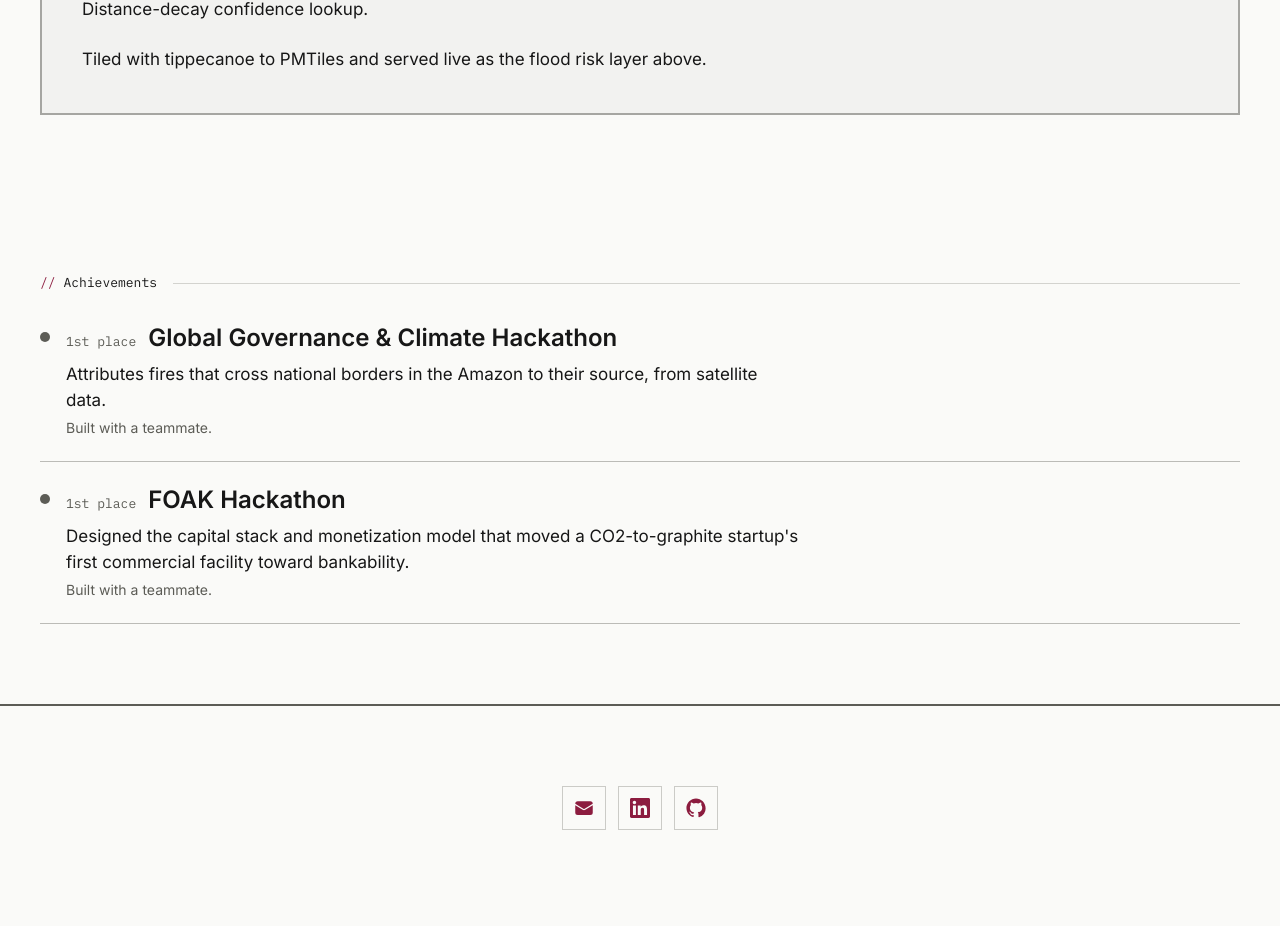
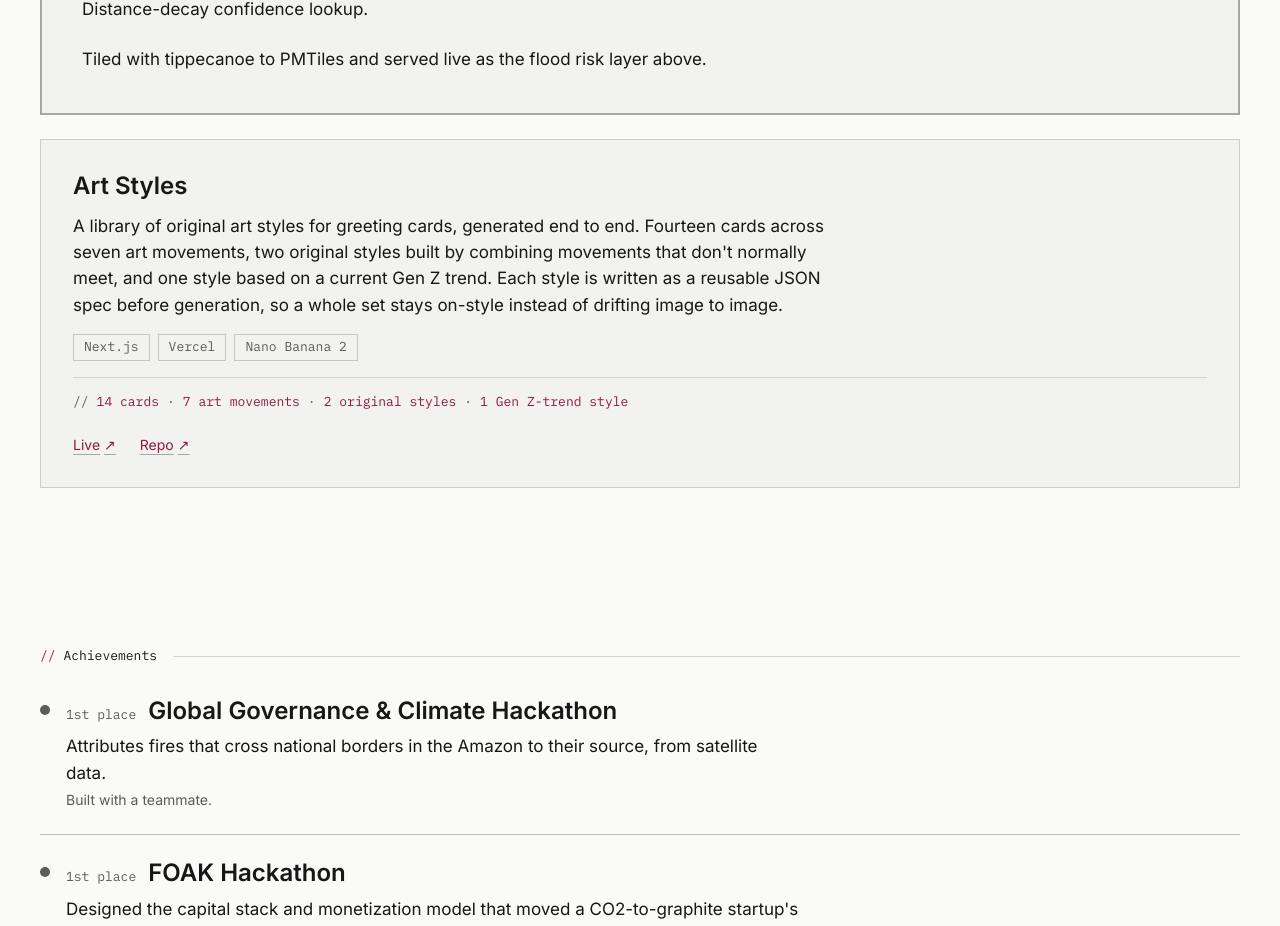
Before and after one commit to atharvpatole/Portfolio, a Next.js app: page / in a window 1280 px wide. Shown: the part 5677-6603 px from the top of the page. Built offline with nearby package versions, Linux system fonts and the light colour scheme.

Commit message:
docs: update project documentation

```diff
--- a/content/projects.ts
+++ b/content/projects.ts
@@ -103,4 +103,22 @@ export const projects: Project[] = [
       { label: 'Flood model write-up', href: '', pending: true },
     ],
   },
+  {
+    slug: 'art-styles',
+    name: 'Art Styles',
+    summary:
+      "A library of original art styles for greeting cards, generated end to end. Fourteen cards across seven art movements, two original styles built by combining movements that don't normally meet, and one style based on a current Gen Z trend. Each style is written as a reusable JSON spec before generation, so a whole set stays on-style instead of drifting image to image.",
+    data: [
+      { readout: '14 cards' },
+      { readout: '7 art movements' },
+      { readout: '2 original styles' },
+      { readout: '1 Gen Z-trend style' },
+    ],
+    tech: ['Next.js', 'Vercel', 'Nano Banana 2'],
+    detail: [],
+    links: [
+      { label: 'Live', href: 'https://art-styles-gamma.vercel.app' },
+      { label: 'Repo', href: 'https://github.com/atharvpatole/synth-art-cards' },
+    ],
+  },
 ];
```
